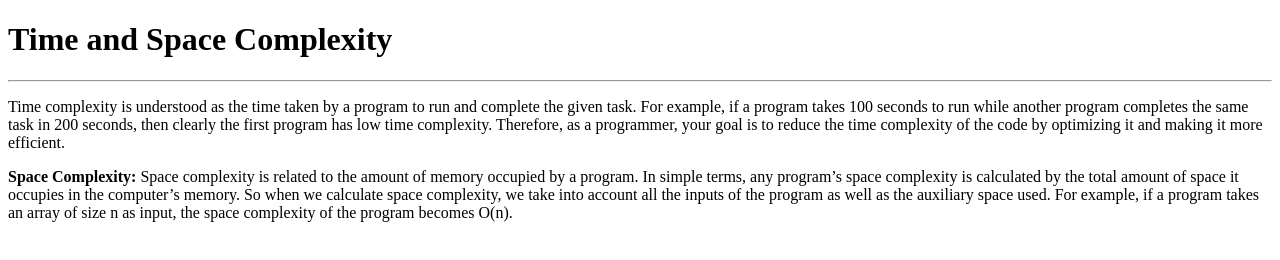
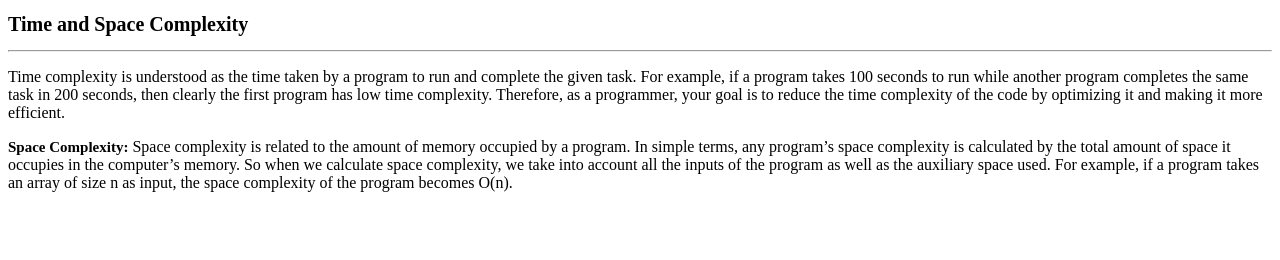
Before and after one commit to acciojob/time-and-space-complexity-NevilKumar2002, a website: page main.html in a window 1280 px wide. Drawn offline with Linux system fonts and the light colour scheme.

Commit message:
created a submission

```diff
--- a/main.html
+++ b/main.html
@@ -4,20 +4,19 @@
 
 <head>
 	<link rel="stylesheet" href="styles.css">
+
 </head>
 
 <body>
 	<!-- the entire body must be written by student -->
-	<h1>Time and Space Complexity</h1>
+	<h1 class="text">Time and Space Complexity</h1>
 	<hr>
 	<div>
-		<p>
-			Time complexity is understood as the time taken by a program to run and complete the given task. For example, if a program takes 100 seconds to run while another program completes the same task in 200 seconds, then clearly the first program has low time complexity. Therefore, as a programmer, your goal is to reduce the time complexity of the code by optimizing it and making it more efficient.
-		</p>
+		<p>Time complexity is understood as the time taken by a program to run and complete the given task. For example, if a program takes 100 seconds to run while another program completes the same task in 200 seconds, then clearly the first program has low time complexity. Therefore, as a programmer, your goal is to reduce the time complexity of the code by optimizing it and making it more efficient.</p>
 
 	</div>
 	<div>
-		<p><b>Space Complexity:</b> Space complexity is related to the amount of memory occupied by a program. In simple terms, any program’s space complexity is calculated by the total amount of space it occupies in the computer’s memory. So when we calculate space complexity, we take into account all the inputs of the program as well as the auxiliary space used. For example, if a program takes an array of size n as input, the space complexity of the program becomes O(n).</p>
+		<p><b class="para">Space Complexity:</b> Space complexity is related to the amount of memory occupied by a program. In simple terms, any program’s space complexity is calculated by the total amount of space it occupies in the computer’s memory. So when we calculate space complexity, we take into account all the inputs of the program as well as the auxiliary space used. For example, if a program takes an array of size n as input, the space complexity of the program becomes O(n).</p>
 		</div>
 
     <script type="text/javascript" src="./script.js">
--- a/styles.css
+++ b/styles.css
@@ -1 +1,10 @@
 /*  your css code here. If applicable */
+ .text{
+	font-family:"Monoston";
+	 font-size:20px;
+
+	}
+.para
+{
+	font-size:15px;
+}
```
